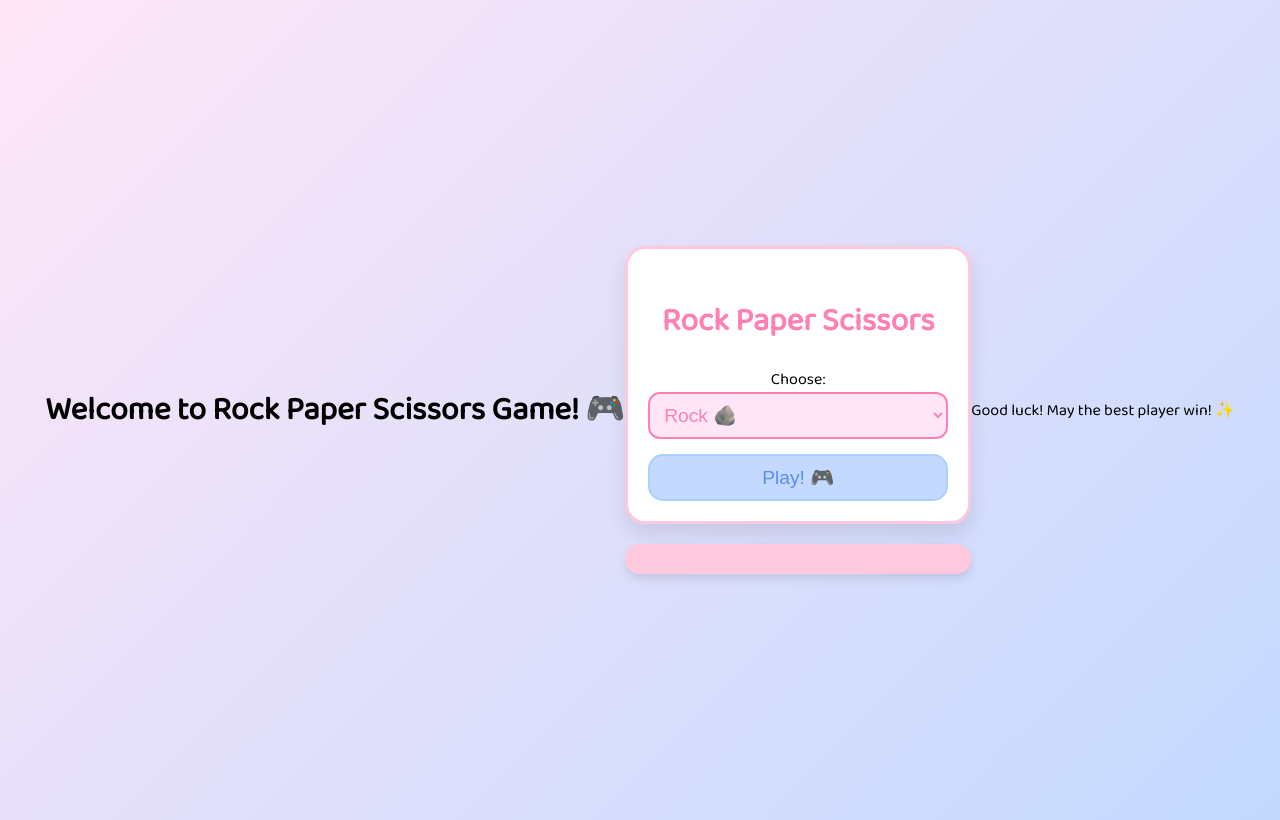
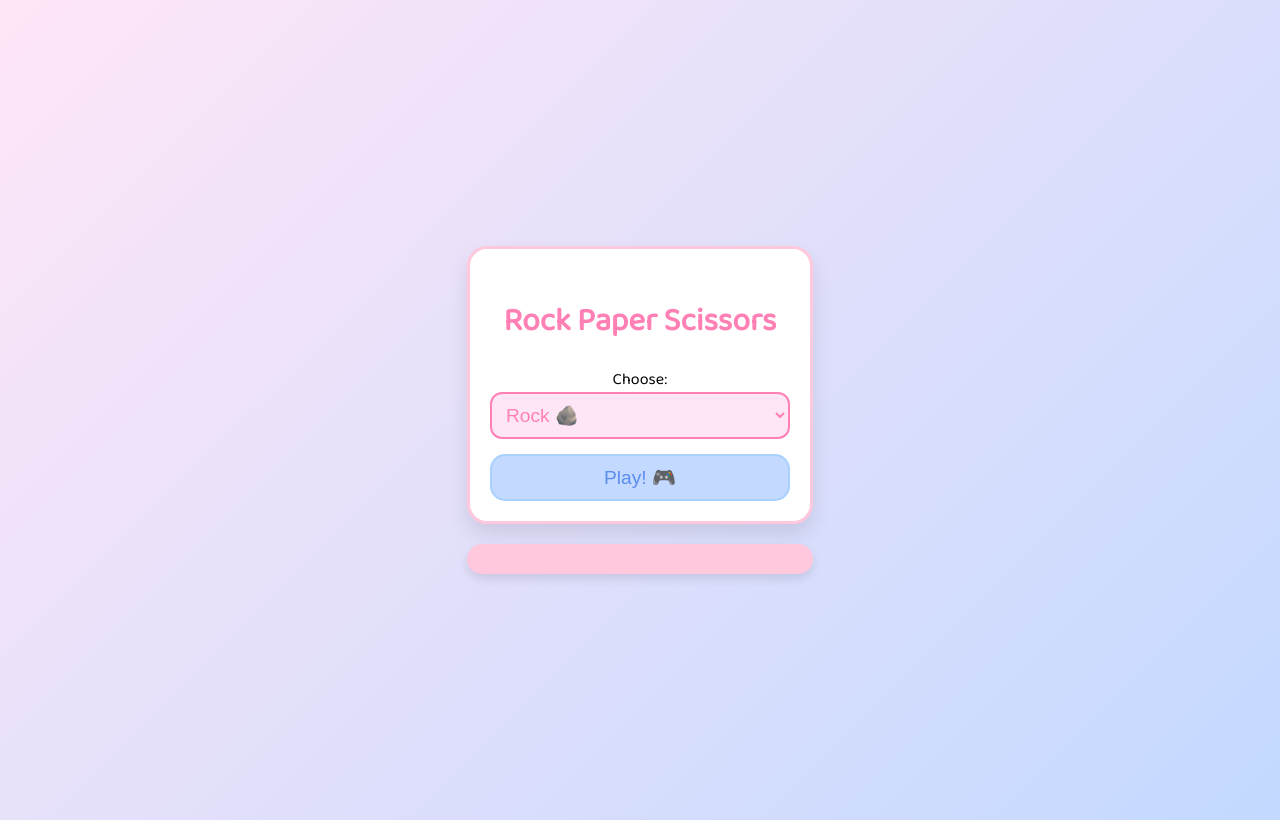
Before and after one commit to OGKodingKat/rock-paper-scissors, a plain HTML site: page index.html in a window 1280 px wide. Drawn offline with Linux system fonts and the light colour scheme.

Commit message:
Update index.html

```diff
--- a/index.html
+++ b/index.html
@@ -10,11 +10,6 @@
 </head>
 
 <body>
-
-  <header>
-    <h1>Welcome to Rock Paper Scissors Game! 🎮</h1>
-  </header>
-
   <main>
     <form id="rps-form">
       <h2>Rock Paper Scissors</h2>
@@ -30,10 +25,6 @@
     <div id="results"></div>
   </main>
 
-  <footer>
-    <p>Good luck! May the best player win! ✨</p>
-  </footer>
-
   <script src="custom.js"></script>
 
 </body>
```
